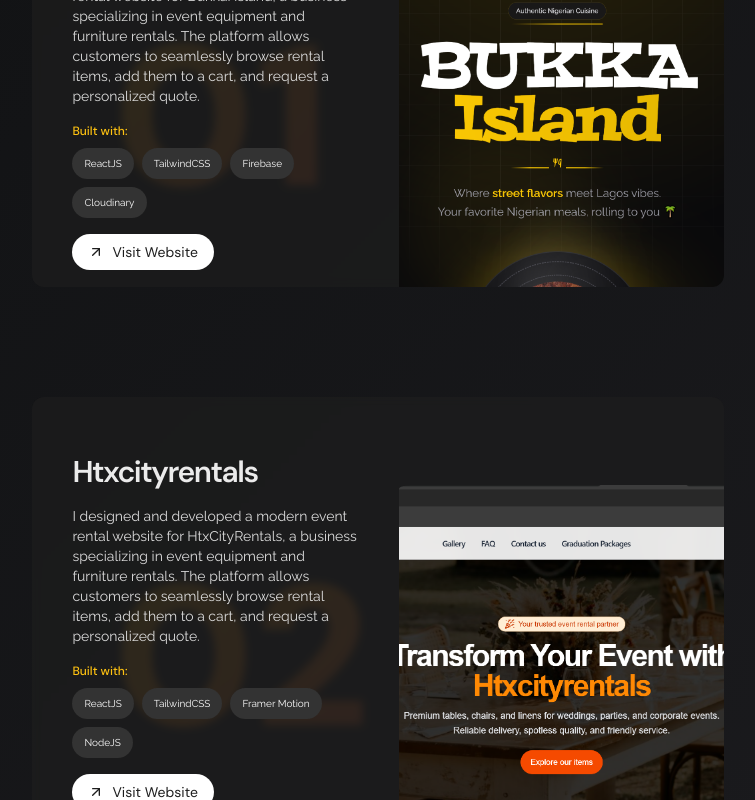
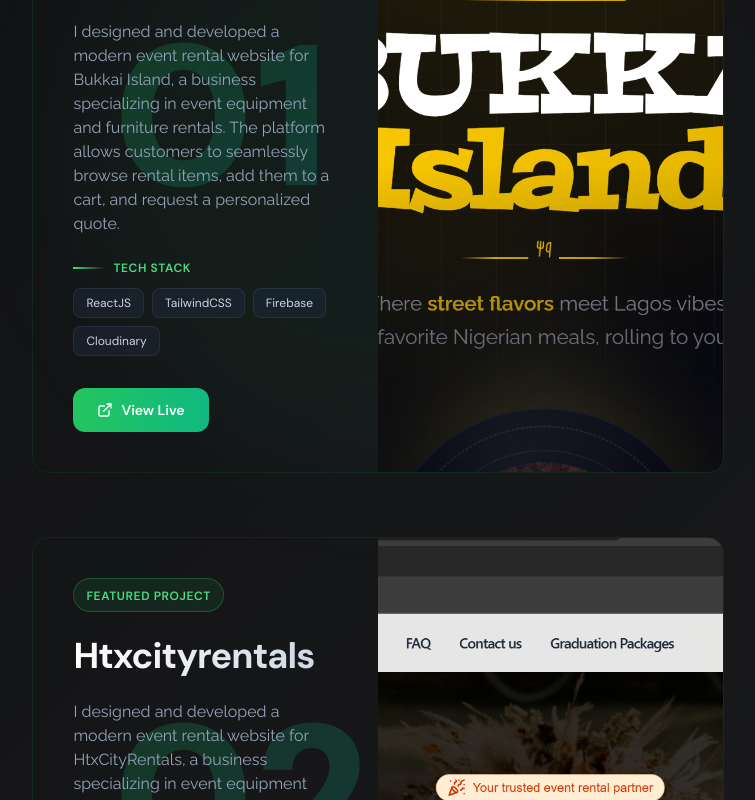
Before and after one commit to Forsyth01/Portfolio-website, a React (Vite) app: page / in a window 1280 px wide. Shown: the part 1360-2160 px from the top of the page, without its empty margins (262-1017 px from the left). Built offline with nearby package versions, Linux system fonts and the light colour scheme; a web font is replaced by a local one.

Commit message:
new commit

```diff
--- a/src/components/ProjectCard.jsx
+++ b/src/components/ProjectCard.jsx
@@ -1,61 +1,114 @@
 import projectsData from "@/data/myProjects";
-import { FiArrowUpRight } from "react-icons/fi";
+import { FiArrowUpRight, FiGithub, FiExternalLink } from "react-icons/fi";
+import { motion } from "framer-motion";
 
 const ProjectCard = () => {
   return (
-    <div className="space-y-10 pb-10">
-      {projectsData.map((item) => (
-        <div
+    <div className="space-y-12 pb-10">
+      {projectsData.map((item, index) => (
+        <motion.div
           key={item.id}
-          className="flex flex-col xl:flex-row items-center border xl:border-none border-gray-700 bg-[#1e1e1eb8] rounded-xl overflow-hidden backdrop-blur-sm"
+          initial={{ opacity: 0, y: 50 }}
+          whileInView={{ opacity: 1, y: 0 }}
+          viewport={{ once: true }}
+          transition={{ duration: 0.5, delay: index * 0.1 }}
+          className="group relative"
         >
+          {/* Gradient glow background */}
+          <div className="absolute -inset-1 bg-gradient-to-r from-green-500 via-emerald-500 to-teal-500 rounded-2xl opacity-0 group-hover:opacity-20 blur-xl transition-opacity duration-500"></div>
+
+          <div className="relative flex flex-col xl:flex-row items-stretch bg-gradient-to-br from-slate-900/90 to-slate-950/90 backdrop-blur-xl rounded-2xl overflow-hidden border border-green-500/10 group-hover:border-green-500/30 transition-all duration-500">
+
+            {/* Decorative corner accent */}
+            <div className="absolute top-0 right-0 w-32 h-32 bg-gradient-to-br from-green-500/20 to-transparent rounded-bl-full"></div>
+
             {/* Left Section (Text) */}
-          <div className="w-full space-y-4 sm:px-10 px-4 py-6 text-center xl:text-left">
-            <h1 className="xl:text-3xl sm:text-2xl text-xl font-semibold leading-tight tracking-tighter">
+            <div className="w-full xl:w-1/2 space-y-6 p-8 xl:p-10 relative z-10">
+              {/* Project number badge */}
+              <div className="inline-block px-3 py-1 bg-green-500/10 border border-green-500/30 rounded-full">
+                <span className="text-green-400 text-xs font-semibold">
+                  PROJECT {String(index + 1).padStart(2, '0')}
+                </span>
+              </div>
+
+              <h1 className="text-2xl sm:text-3xl xl:text-4xl font-bold leading-tight tracking-tight bg-clip-text text-transparent bg-gradient-to-r from-white to-slate-300">
                 {item.name}
               </h1>
 
-            <p className="text-sm text-gray-300">{item.text}</p>
+              <p className="text-slate-400 text-sm sm:text-base leading-relaxed">
+                {item.text}
+              </p>
 
               <div>
-              <h1 className="text-[#fec212] text-[12px] font-medium pb-2">
-                Built with:
-              </h1>
-              <div className="flex gap-2 flex-wrap justify-center xl:justify-start">
+                <h2 className="text-green-400 text-xs font-semibold uppercase tracking-wider mb-3 flex items-center gap-2">
+                  <span className="w-8 h-[2px] bg-gradient-to-r from-green-400 to-transparent"></span>
+                  Tech Stack
+                </h2>
+                <div className="flex gap-2 flex-wrap">
                   {item.skills.map((skill, index) => (
-                  <p
+                    <span
                       key={index}
-                    className="py-2 text-[10px] bg-[#333333] text-white rounded-md sm:rounded-full px-3"
+                      className="px-3 py-1.5 text-xs bg-slate-800/50 text-slate-300 rounded-lg border border-slate-700/50 hover:border-green-500/50 hover:text-green-400 transition-all duration-300"
                     >
                       {skill}
-                  </p>
+                    </span>
                   ))}
                 </div>
               </div>
 
+              <div className="flex gap-3 pt-2">
                 <a
                   href={item.link}
                   target="_blank"
                   rel="noopener noreferrer"
-              className="flex gap-2 w-fit mx-auto xl:mx-0 items-center px-4 py-2 text-[#1d1d1d] bg-white rounded-md sm:rounded-full hover:opacity-90 transition-opacity"
+                  className="group/btn relative px-6 py-3 bg-gradient-to-r from-green-500 to-emerald-500 rounded-xl overflow-hidden"
                 >
-              <FiArrowUpRight />
-              <span className="text-sm">Visit Website</span>
+                  <div className="absolute inset-0 bg-gradient-to-r from-emerald-500 to-green-500 opacity-0 group-hover/btn:opacity-100 transition-opacity duration-300"></div>
+                  <span className="relative z-10 text-white font-semibold text-sm flex items-center gap-2">
+                    <FiExternalLink className="text-base" />
+                    View Live
+                  </span>
                 </a>
+
+                {item.github && (
+                  <a
+                    href={item.github}
+                    target="_blank"
+                    rel="noopener noreferrer"
+                    className="group/btn relative px-6 py-3 bg-slate-800/50 border border-green-500/30 rounded-xl hover:border-green-500/50 transition-all duration-300"
+                  >
+                    <span className="relative z-10 text-slate-300 group-hover/btn:text-white font-semibold text-sm flex items-center gap-2">
+                      <FiGithub className="text-base" />
+                      Code
+                    </span>
+                  </a>
+                )}
+              </div>
             </div>
 
             {/* Right Section (Image) */}
-          <div className="w-full">
+            <div className="w-full xl:w-1/2 relative group/img overflow-hidden">
+              {/* Overlay gradient */}
+              <div className="absolute inset-0 bg-gradient-to-t from-slate-950 via-transparent to-transparent opacity-60 z-10"></div>
+
+              {/* Image */}
               <img
                 src={item.image}
                 alt={item.name}
-              className="w-full h-[220px] sm:h-[300px] xl:h-[350px] object-cover rounded-b-xl xl:rounded-none xl:rounded-r-xl"
+                className="w-full h-[280px] sm:h-[350px] xl:h-full object-cover transform group-hover:scale-105 transition-transform duration-700"
               />
+
+              {/* Hover overlay */}
+              <div className="absolute inset-0 bg-gradient-to-br from-green-500/20 to-emerald-500/20 opacity-0 group-hover:opacity-100 transition-opacity duration-500 z-20"></div>
+
+              {/* Corner decoration */}
+              <div className="absolute bottom-4 right-4 w-16 h-16 border-r-2 border-b-2 border-green-500/30 rounded-br-2xl opacity-0 group-hover:opacity-100 transition-opacity duration-500 z-30"></div>
             </div>
           </div>
+        </motion.div>
       ))}
     </div>
   );
 };
 
-export default ProjectCard;
+export default ProjectCard
--- a/src/components/ProjectPreviewCard.jsx
+++ b/src/components/ProjectPreviewCard.jsx
@@ -1,85 +1,150 @@
 import projectsData from "@/data/myProjects";
 import React, { useRef } from "react";
-import { FiArrowRight, FiArrowUpRight } from "react-icons/fi";
+import { FiArrowRight, FiArrowUpRight, FiExternalLink, FiGithub } from "react-icons/fi";
 import { Link } from "react-router-dom";
+import { motion } from "framer-motion";
 
 const ProjectItem = ({ item, index }) => {
   const ref = useRef(null);
 
   return (
-    <div
+    <motion.div
       ref={ref}
-      className="relative min-h-[400px] lg:min-h-[500px] w-[90%] m-auto"
+      initial={{ opacity: 0, y: 50 }}
+      whileInView={{ opacity: 1, y: 0 }}
+      viewport={{ once: true, margin: "-100px" }}
+      transition={{ duration: 0.6, delay: index * 0.1 }}
+      className="relative min-h-[400px] lg:min-h-[500px] w-[90%] m-auto group"
     >
       {/* Sticky Project Number - Background Element */}
       <div className="absolute top-0 left-0 w-full h-full overflow-hidden pointer-events-none">
         <div className="sticky top-32 xl:top-40 left-0 w-full flex justify-center xl:justify-start xl:pl-20">
-          <span className="text-[120px] sm:text-[160px] xl:text-[200px] font-black text-transparent bg-clip-text bg-gradient-to-br from-[#fec212]/30 to-[#ff6b35]/30 leading-none select-none">
+          <span className="text-[120px] sm:text-[160px] xl:text-[200px] font-black text-transparent bg-clip-text bg-gradient-to-br from-green-500/20 via-emerald-500/20 to-teal-500/20 leading-none select-none group-hover:from-green-500/30 group-hover:via-emerald-500/30 group-hover:to-teal-500/30 transition-all duration-500">
             {String(index + 1).padStart(2, "0")}
           </span>
         </div>
       </div>
 
+      {/* Glow Effect */}
+      <div className="absolute -inset-2 bg-gradient-to-r from-green-500 via-emerald-500 to-teal-500 rounded-2xl opacity-0 group-hover:opacity-10 blur-2xl transition-all duration-700"></div>
+
       {/* Project Card */}
-      <div className="relative lg:flex items-center border xl:border-none border-gray-700 bg-[#1e1e1eb8] rounded-xl pt-10 backdrop-blur-sm">
+      <div className="relative lg:flex items-stretch bgdrop-blur-xl rounded-2xl overflow-hidden border border-green-500/10 group-hover:border-green-500/30 transition-all duration-500">
+
+        {/* Decorative corner accent */}
+        <div className="absolute top-0 right-0 w-32 h-32 bg-gradient-to-br from-green-500/10 to-transparent rounded-bl-full opacity-0 group-hover:opacity-100 transition-opacity duration-500"></div>
+
         {/* Left Content */}
-        <div className="w-full space-y-4 sm:px-10 px-2 relative z-10">
-          <h1 className="xl:text-3xl text-2xl font-semibold leading-tight tracking-tighter">
+        <div className="w-full lg:w-1/2 space-y-6 p-8 xl:p-10 relative z-10 flex flex-col justify-center">
+          {/* Project Badge */}
+          <div className="inline-block w-fit px-3 py-1 bg-green-500/10 border border-green-500/30 rounded-full">
+            <span className="text-green-400 text-xs font-semibold uppercase tracking-wider">
+              Featured Project
+            </span>
+          </div>
+
+          <h1 className="text-2xl sm:text-3xl xl:text-4xl font-bold leading-tight tracking-tight bg-clip-text text-transparent bg-gradient-to-r from-white to-slate-300">
             {item.name}
           </h1>
-          <p className="text-sm">{item.text}</p>
+
+          <p className="text-slate-400 text-sm sm:text-base leading-relaxed">
+            {item.text}
+          </p>
 
           <div>
-            <h1 className="text-[#fec212] text-[12px] font-medium pb-2">
-              Built with:
-            </h1>
+            <h2 className="text-green-400 text-xs font-semibold uppercase tracking-wider mb-3 flex items-center gap-2">
+              <span className="w-8 h-[2px] bg-gradient-to-r from-green-400 to-transparent"></span>
+              Tech Stack
+            </h2>
             <div className="flex gap-2 flex-wrap">
               {item.skills.map((skill, idx) => (
-                <p
+                <span
                   key={idx}
-                  className="py-2 text-[10px] bg-[#333333] text-white rounded-md sm:rounded-full px-3"
+                  className="px-3 py-1.5 text-xs bg-slate-800/50 text-slate-300 rounded-lg border border-slate-700/50 hover:border-green-500/50 hover:text-green-400 transition-all duration-300"
                 >
                   {skill}
-                </p>
+                </span>
               ))}
             </div>
           </div>
 
+          <div className="flex gap-3 pt-2">
             <a
               href={item.link}
               target="_blank"
               rel="noopener noreferrer"
-            className="flex gap-2 w-fit items-center px-4 py-2 text-[#1d1d1d] bg-white rounded-md sm:rounded-full hover:opacity-90 transition-opacity"
+              className="group/btn relative px-6 py-3 bg-gradient-to-r from-green-500 to-emerald-500 rounded-xl overflow-hidden"
             >
-            <FiArrowUpRight />
-            <span className="text-sm">Visit Website</span>
+              <div className="absolute inset-0 bg-gradient-to-r from-emerald-500 to-green-500 opacity-0 group-hover/btn:opacity-100 transition-opacity duration-300"></div>
+              <div className="absolute inset-0 bg-gradient-to-r from-transparent via-white/20 to-transparent -translate-x-full group-hover/btn:translate-x-full transition-transform duration-700"></div>
+              <span className="relative z-10 text-white font-semibold text-sm flex items-center gap-2">
+                <FiExternalLink className="text-base" />
+                View Live
+              </span>
             </a>
+
+            {item.github && (
+              <a
+                href={item.github}
+                target="_blank"
+                rel="noopener noreferrer"
+                className="group/btn relative px-6 py-3 bg-slate-800/50 border border-green-500/30 rounded-xl hover:border-green-500/50 transition-all duration-300 overflow-hidden"
+              >
+                <div className="absolute inset-0 bg-green-500/10 opacity-0 group-hover/btn:opacity-100 transition-opacity duration-300"></div>
+                <span className="relative z-10 text-slate-300 group-hover/btn:text-white font-semibold text-sm flex items-center gap-2 transition-colors">
+                  <FiGithub className="text-base group-hover/btn:rotate-12 transition-transform duration-300" />
+                  Code
+                </span>
+              </a>
+            )}
+          </div>
         </div>
 
         {/* Right Image */}
-        <div className="flex flex-col justify-end w-full relative z-10">
+        <div className="w-full lg:w-1/2 relative overflow-hidden">
+          {/* Image overlay gradient */}
+          <div className="absolute inset-0 bg-gradient-to-t from-slate-950 via-transparent to-transparent opacity-60 z-10"></div>
+
           <img
             src={item.image}
             alt={item.name}
-            className="lg:h-[350px] pt-10 lg:pt-2 xl:mt-10 object-cover rounded-tl-xl rounded-bl-xl sm:rounded-bl-none rounded-br-xl xl:w-full m-auto"
+            className="w-full h-[280px] lg:h-full object-cover transform group-hover:scale-105 transition-transform duration-700"
           />
+
+          {/* Hover overlay */}
+          <div className="absolute inset-0 bg-gradient-to-br from-green-500/20 to-emerald-500/20 opacity-0 group-hover:opacity-100 transition-opacity duration-500 z-20"></div>
+
+          {/* Corner decoration */}
+          <div className="absolute bottom-4 right-4 w-16 h-16 border-r-2 border-b-2 border-green-500/30 rounded-br-2xl opacity-0 group-hover:opacity-100 transition-opacity duration-500 z-30"></div>
         </div>
       </div>
-    </div>
+    </motion.div>
   );
 };
 
 const ExploreMoreButton = () => {
   return (
-    <div className="flex justify-center items-center pb-20 pt-20 lg:pt-0">
+    <motion.div
+      initial={{ opacity: 0, y: 30 }}
+      whileInView={{ opacity: 1, y: 0 }}
+      viewport={{ once: true }}
+      transition={{ duration: 0.6 }}
+      className="flex justify-center items-center pb-20 pt-20 lg:pt-10"
+    >
       <Link
         to="/projects"
-        className="group relative inline-flex items-center gap-3 px-10 py-5 bg-white text-black rounded-full font-bold text-lg overflow-hidden transition-all duration-300 hover:scale-105 hover:shadow-2xl hover:shadow-white/20"
+        className="group relative inline-flex items-center gap-3 px-10 py-5 bg-gradient-to-r from-green-500 to-emerald-500 rounded-full font-bold text-lg overflow-hidden transition-all duration-300 hover:scale-105 shadow-lg hover:shadow-2xl hover:shadow-green-500/30"
       >
-        <span className="relative z-10">View All Projects</span>
-        <FiArrowRight className="text-2xl relative z-10" />
+        {/* Shimmer effect */}
+        <div className="absolute inset-0 bg-gradient-to-r from-transparent via-white/30 to-transparent -translate-x-full group-hover:translate-x-full transition-transform duration-1000"></div>
+
+        {/* Glow */}
+        <div className="absolute -inset-1 bg-gradient-to-r from-green-400 to-emerald-400 rounded-full blur-lg opacity-30 group-hover:opacity-60 transition-opacity duration-300"></div>
+
+        <span className="relative z-10 text-white">View All Projects</span>
+        <FiArrowRight className="text-2xl relative z-10 group-hover:translate-x-1 transition-transform duration-300" />
       </Link>
-    </div>
+    </motion.div>
   );
 };
 
@@ -88,8 +153,11 @@
   const items = projectsData.slice(0, 6);
 
   return (
-    <div id="projects">
-      <div className="space-y-20 xl:space-y-10">
+    <div id="projects" className="relative">
+      {/* Background decoration */}
+      <div className="absolute top-0 left-1/2 -translate-x-1/2 w-[600px] h-[600px] bg-gradient-to-r from-green-500/5 to-emerald-500/5 rounded-full blur-3xl pointer-events-none"></div>
+
+      <div className="space-y-20 xl:space-y-16 relative">
         {items.map((item, index) => (
           <ProjectItem key={item.id} item={item} index={index} />
         ))}
```
Also changed, not shown: src/components/Contact.jsx (+21 -6 lines). Lines whose indentation alone changed are shown as unchanged.
